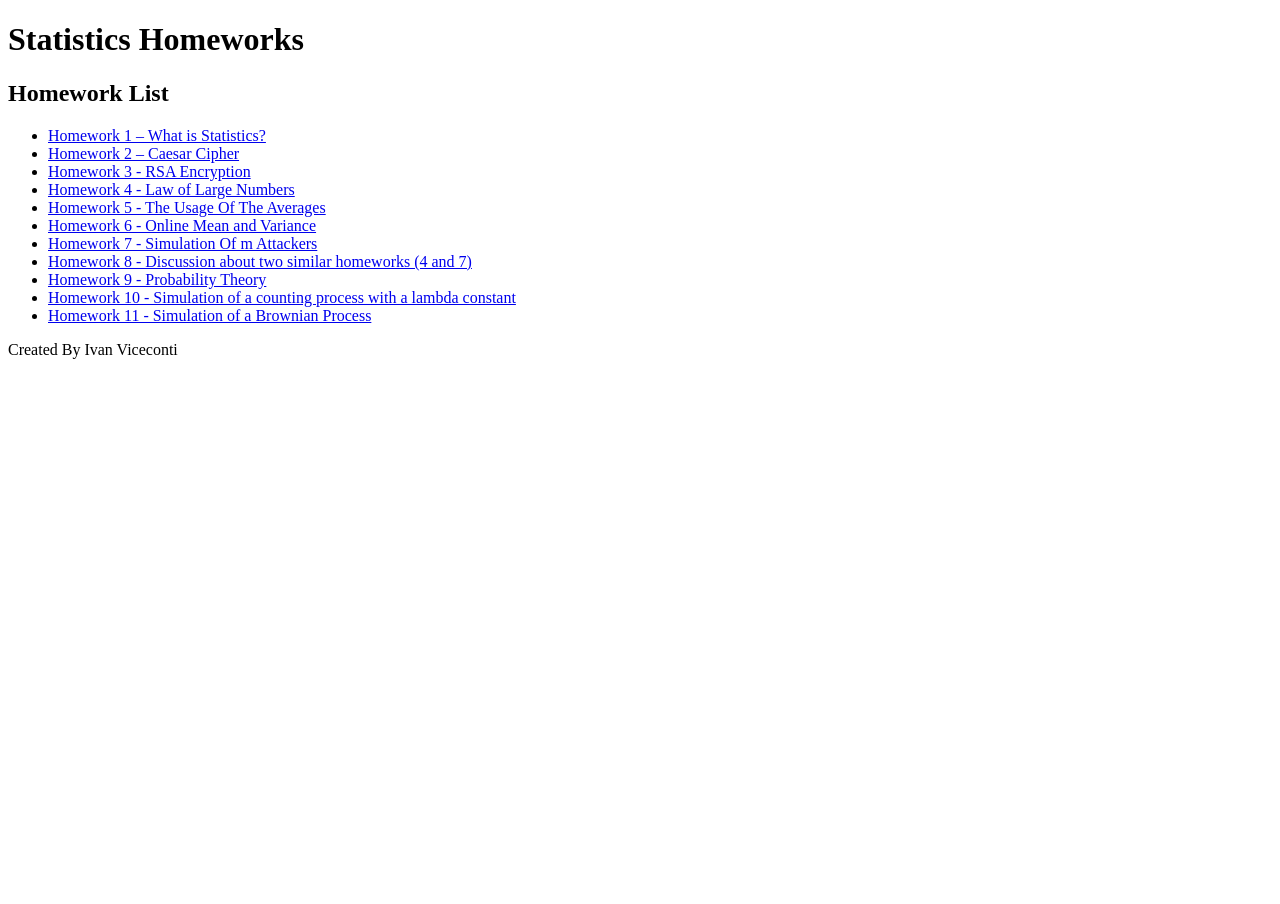
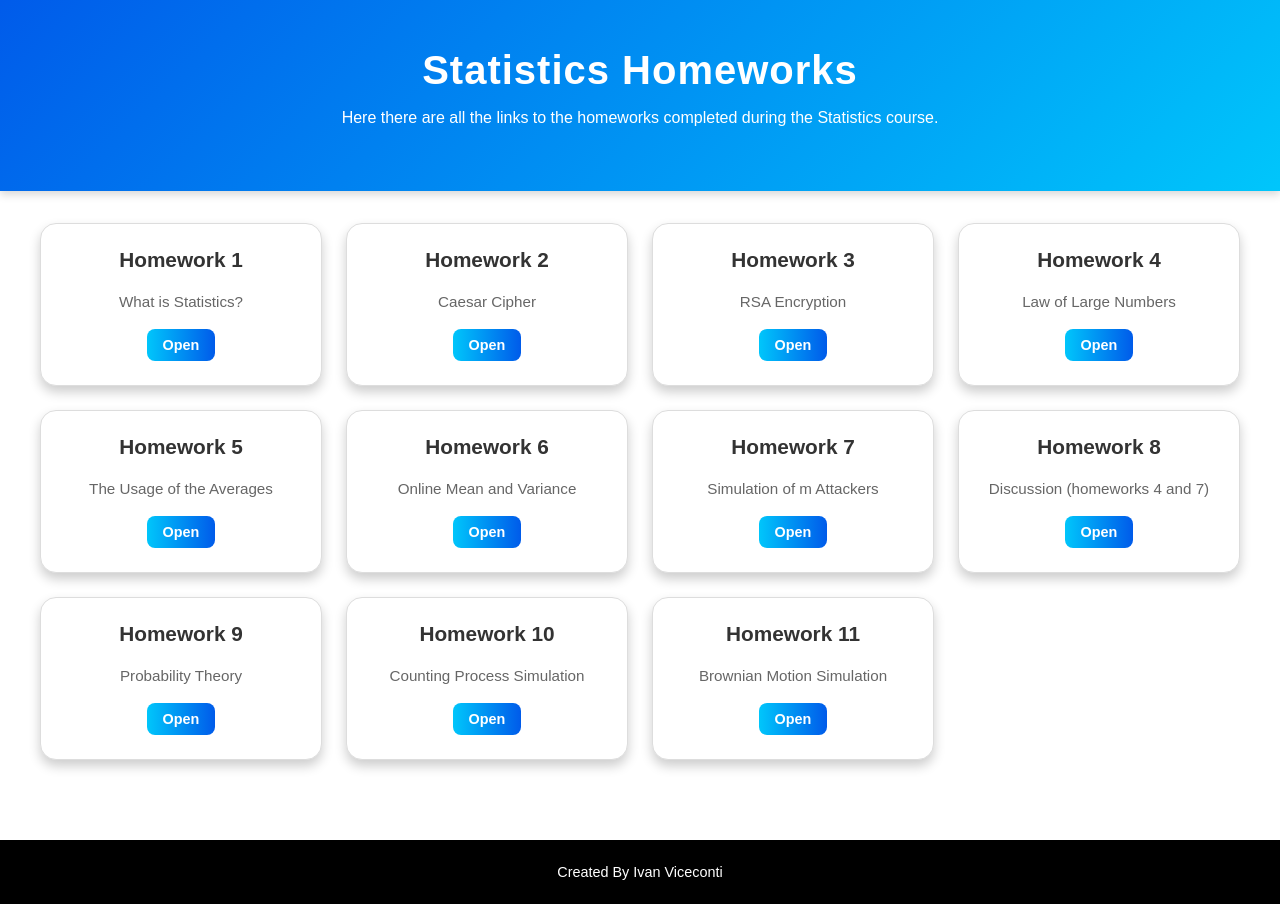
Before and after one commit to ivanVic03/statistics-homeworks, a plain HTML site: page index.html in a window 1280 px wide. Before the commit the page ends 800 px from the top, so only its background shows below. Drawn offline with Linux system fonts and the light colour scheme.

Commit message:
improving homepage

```diff
--- a/index.html
+++ b/index.html
@@ -3,31 +3,84 @@
 <head>
     <meta charset="UTF-8">
     <meta name="viewport" content="width=device-width, initial-scale=1.0, maximum-scale=1.0, minimum-scale=1.0">
-    <style rel="style.css"></style>
+    <link rel="stylesheet" href="style.css">
     <title>Statistics Homeworks</title>
 </head>
 <body>
     <header>
         <h1>Statistics Homeworks</h1>
+        <p class="subtitle">
+            Here there are all the links to the homeworks completed during the Statistics course.
+        </p>
     </header>
 
-    <main>
-        <h2> Homework List</h2>
+    <section class="card-container">
+        <div class="card">
+            <h3>Homework 1</h3>
+            <p>What is Statistics?</p>
+            <a href="homeworks/homework_1/src/">Open</a>
+        </div>
 
-    </main>
-    <ul class="homework-list">
-        <li><a href="homeworks/homework_1/src/">Homework 1 – What is Statistics?</a></li>
-        <li><a href="homeworks/homework_2/src/">Homework 2 – Caesar Cipher</a></li>
-        <li><a href="homeworks/homework_3/src/">Homework 3 - RSA Encryption</a></li>
-        <li><a href="homeworks/homework_4/src/">Homework 4 - Law of Large Numbers</a></li>
-        <li><a href="homeworks/homework_5/src/">Homework 5 - The Usage Of The Averages</a></li>
-        <li><a href="homeworks/homework_6/src/">Homework 6 - Online Mean and Variance</a></li>
-        <li><a href="homeworks/homework_7/src/">Homework 7 - Simulation Of m Attackers</a></li>
-        <li><a href="homeworks/homework_8/src/">Homework 8 - Discussion about two similar homeworks (4 and 7)</a></li>
-        <li><a href="homeworks/homework_9/src/">Homework 9 - Probability Theory</a></li>
-        <li><a href="homeworks/homework_10/src/">Homework 10 - Simulation of a counting process with a lambda constant</a></li>
-        <li><a href="homeworks/homework_11/src/">Homework 11 - Simulation of a Brownian Process</a></li>
-    </ul>
+        <div class="card">
+            <h3>Homework 2</h3>
+            <p>Caesar Cipher</p>
+            <a href="homeworks/homework_2/src/">Open</a>
+        </div>
+
+        <div class="card">
+            <h3>Homework 3</h3>
+            <p>RSA Encryption</p>
+            <a href="homeworks/homework_3/src/">Open</a>
+        </div>
+
+        <div class="card">
+            <h3>Homework 4</h3>
+            <p>Law of Large Numbers</p>
+            <a href="homeworks/homework_4/src/">Open</a>
+        </div>
+
+        <div class="card">
+            <h3>Homework 5</h3>
+            <p>The Usage of the Averages</p>
+            <a href="homeworks/homework_5/src/">Open</a>
+        </div>
+
+        <div class="card">
+            <h3>Homework 6</h3>
+            <p>Online Mean and Variance</p>
+            <a href="homeworks/homework_6/src/">Open</a>
+        </div>
+
+        <div class="card">
+            <h3>Homework 7</h3>
+            <p>Simulation of m Attackers</p>
+            <a href="homeworks/homework_7/src/">Open</a>
+        </div>
+
+        <div class="card">
+            <h3>Homework 8</h3>
+            <p>Discussion (homeworks 4 and 7)</p>
+            <a href="homeworks/homework_8/src/">Open</a>
+        </div>
+
+        <div class="card">
+            <h3>Homework 9</h3>
+            <p>Probability Theory</p>
+            <a href="homeworks/homework_9/src/">Open</a>
+        </div>
+
+        <div class="card">
+            <h3>Homework 10</h3>
+            <p>Counting Process Simulation</p>
+            <a href="homeworks/homework_10/src/">Open</a>
+        </div>
+
+        <div class="card">
+            <h3>Homework 11</h3>
+            <p>Brownian Motion Simulation</p>
+            <a href="homeworks/homework_11/src/">Open</a>
+        </div>
+    </section>
 
     <footer>
         <p> Created By Ivan Viceconti</p>
--- a/style.css
+++ b/style.css
@@ -7,50 +7,122 @@ body {
 }
 
 header {
+    background: linear-gradient(135deg, #005bea, #00c6fb);
     color: white;
+    padding: 3rem 1rem;
+    text-align: center;
+    box-shadow: 0 4px 8px 0 rgba(0, 0, 0, 0.15);
+}
+
+.card-container {
+    display: grid;
+    grid-template-columns: repeat(4, 1fr);
+    grid-template-rows: repeat(3, 1fr);
+    gap: 1.5rem;
     padding: 2rem;
+    max-width: 1200px;
+    margin: 0 auto;
+}
+
+.card {
+    background: #ffffff;
+    border: 1px solid #dddddd;
+    border-radius: 16px;
+    padding: 1.5rem;
+    box-shadow: 0 6px 12px rgba(0, 0, 0, 0.2);
+
+    transition: transform 0.25s ease, box-shadow 0.25s ease;
     text-align: center;
 }
 
-main {
-    max-width: 800px;
-    margin: 2rem auto;
-    padding: 1rem;
+
+.card:hover {
+    transform: translateY(-5px);
+    box-shadow: 0 12px 20px rgba(0, 0, 0, 0.3);
 }
 
+
+.card h3 {
+    margin-top: 0;
+    color: #333333;
+    font-size: 1.3rem;
+}
+
+.card p {
+    color: #666666;
+    font-size: 0.95rem;
+    margin-bottom: 1.2rem;
+}
+
+.card a {
+    display: inline-block;
+    padding: 0.5rem 1rem;
+    border-radius: 8px;
+    background: linear-gradient(90deg, #00c6fb, #005bea);
+    color: white;
+    text-decoration: none;
+    font-weight: bold;
+    font-size: 0.9rem;
+    transition: opacity 0.2s ease;
+}
+
+.card a:hover {
+    opacity: 0.85;
+}
+
+
 h1 {
-    margin-bottom: 0.3em;
+    margin: 0;
+    font-size: 2.5rem;
+    font-weight: 700;
+    letter-spacing: 1px;
+}
+
+ul.homework-list {
+    list-style-type: none;
+    padding: 0;
+    max-width: 900px;
+    margin: 2rem auto;
 }
 
 ul.homework-list li {
+    background: white;
+    border: 1px solid white;
+    padding: 1rem;
+    border-left: 5px solid #005bea;
     margin-bottom: 1rem;
-    background-color: white;
-    border: 1px solid lightgray;
-    border-radius: 10px;
-    padding: 1rem;
-    transition: transform 0.2s ease, box-shadow 0.2s ease;
+    transition: transform 0.25s ease, box-shadow 0.25s ease, background 0.25s ease, border-left-color 0.25s ease;
 }
 
 ul.homework-list li:hover {
-    color: white;
-    font-weight: bold;
-    font-size: 1.05em;
+    transform: translateY(-3px);
+    box-shadow: 0 4px 8px 0 rgba(0, 0, 0, 0.15);
+    border-left-color: #00c6fb;
+    background: white;
 }
 
 ul.homework-list a {
     color: white;
     text-decoration: none;
     font-weight: bold;
-    font-size: 1.05em;
+    font-size: 1.1em;
+}
+
+ul.homework-list a:hover {
+    background: #003aaa;
 }
 
 footer {
     text-align: center;
     color: white;
     font-size: 0.9em;
-    margin-top: 2rem;
-    padding: 1rem 0;
-    border-top: 1px solid lightgray;
+    margin-top: 3rem;
+    padding: 1.5rem 0;
+    background: black;
+}
+
+footer p {
+    margin: 0;
 }
 
 footer a {
```
